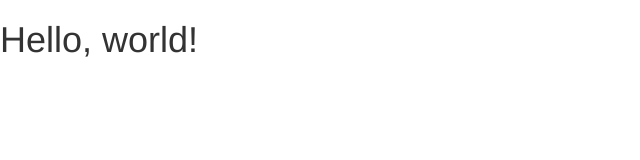
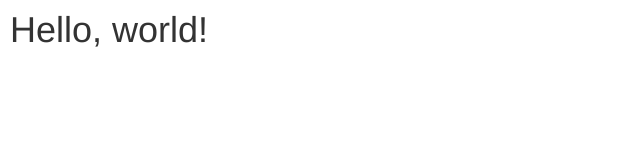
Before and after one commit to lucianososa/lucianososa.github.io, a plain HTML site: page index.html in a window 1280 px wide. Shown: the whole page, without its empty margins (0-640 px from the left). Drawn offline with nearby package versions, Linux system fonts and the light colour scheme.

Commit message:
h1 margin

```diff
--- a/index.html
+++ b/index.html
@@ -18,7 +18,7 @@
     <![endif]-->
   </head>
   <body>
-    <h1>Hello, world!</h1>
+    <h1 style="margin: 10px">Hello, world!</h1>
 
     <!-- jQuery (necessary for Bootstrap's JavaScript plugins) -->
     <script src="https://ajax.googleapis.com/ajax/libs/jquery/1.12.4/jquery.min.js"></script>
```
